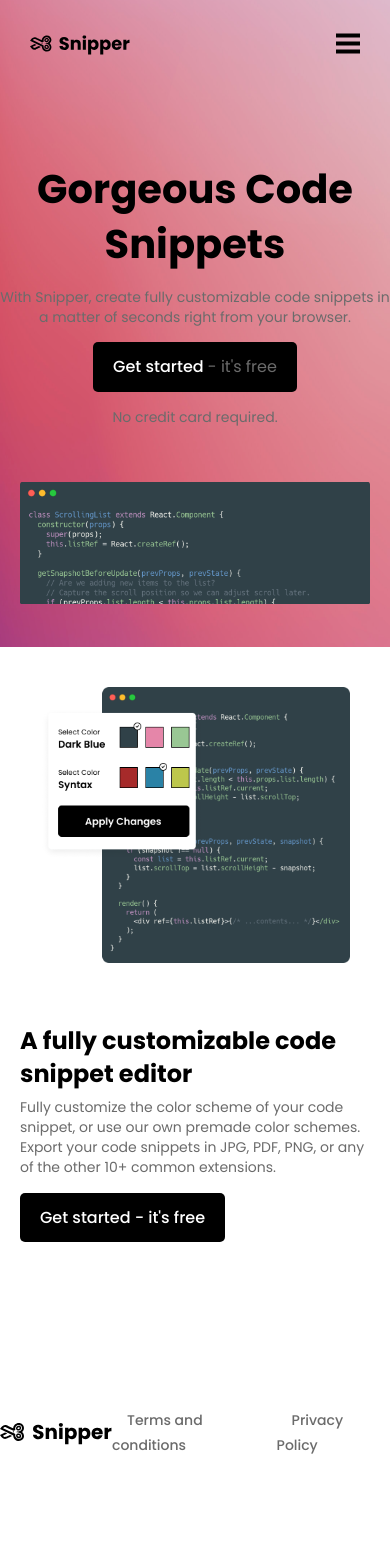
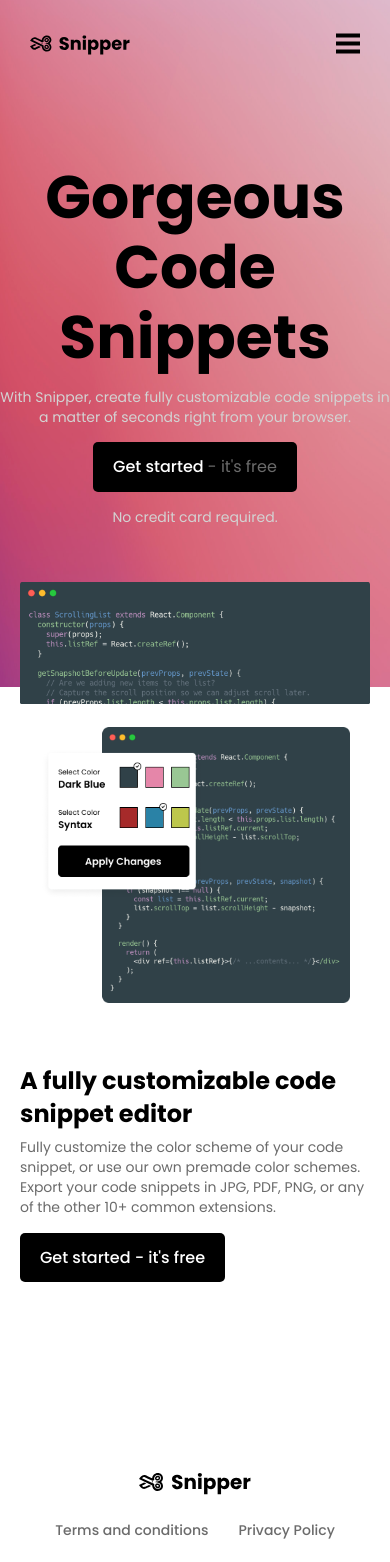
Before and after one commit to Fedavedev/Timenow, a plain HTML site: page src/index.html in a window 390 px wide. Before the commit the page ends 1467 px from the top, so only its background shows below. Drawn offline with Linux system fonts and the light colour scheme.

Commit message:
Mobile responsiveness changed

```diff
--- a/src/main.css
+++ b/src/main.css
@@ -194,9 +194,11 @@
 }
 
 .footer-box {
+  padding: 20px;
   max-width: 1100px;
   margin: 0 auto;
-  display: flex;
-  justify-content: space-between;
+  display: grid;
+  grid-template-columns: repeat(1, 1fr);
+  gap: 20px;
   place-items: center;
 }
--- a/src/media-queries.css
+++ b/src/media-queries.css
@@ -34,17 +34,22 @@
   }
 
   .hero {
-    height: 560px;
+    height: 600px;
   }
 
   h1 {
-    font-size: 40px;
-    line-height: 55px;
+    font-size: 60px;
+    line-height: 70px;
   }
 
   .hero-col-1 p {
     max-width: 400px;
     margin: 0 auto;
+    color: lightgrey !important;
+  }
+
+  .hero-col-2 img {
+    width: 100% !important;
   }
 
   .features {
```
